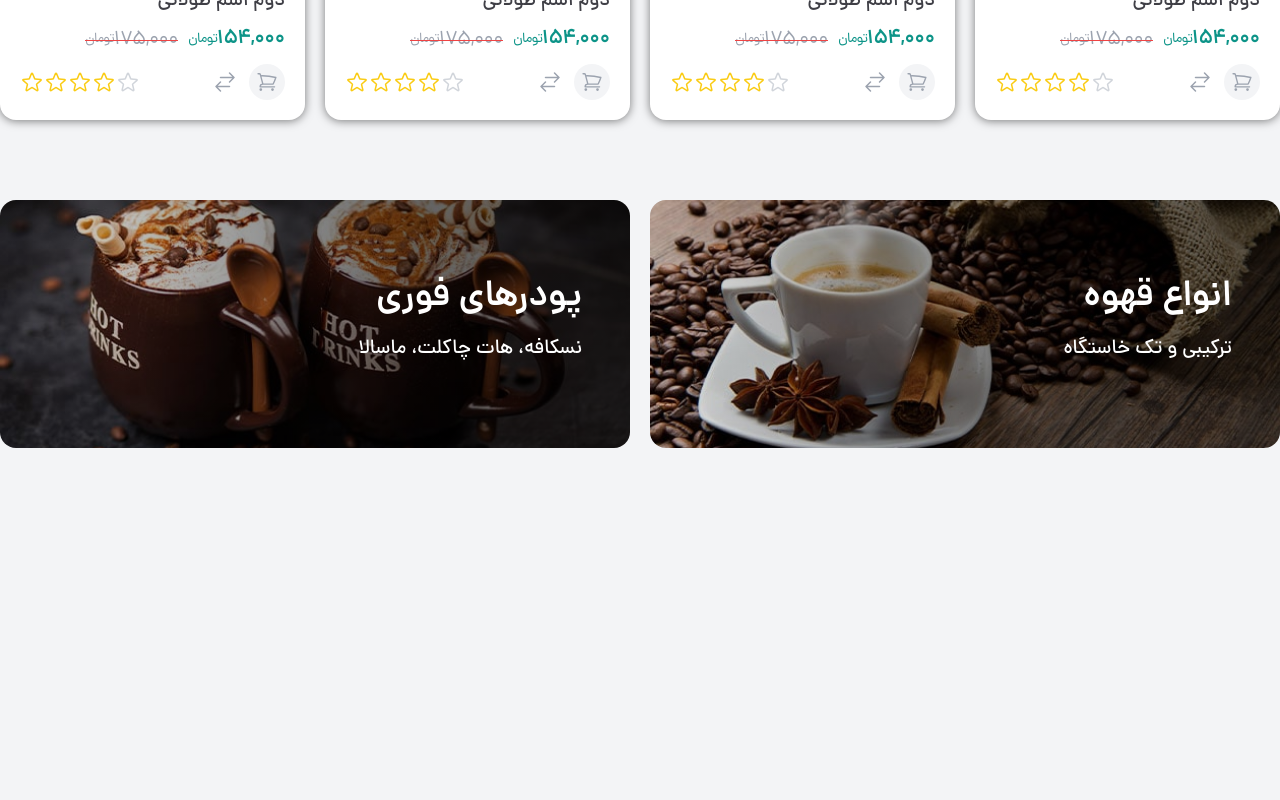
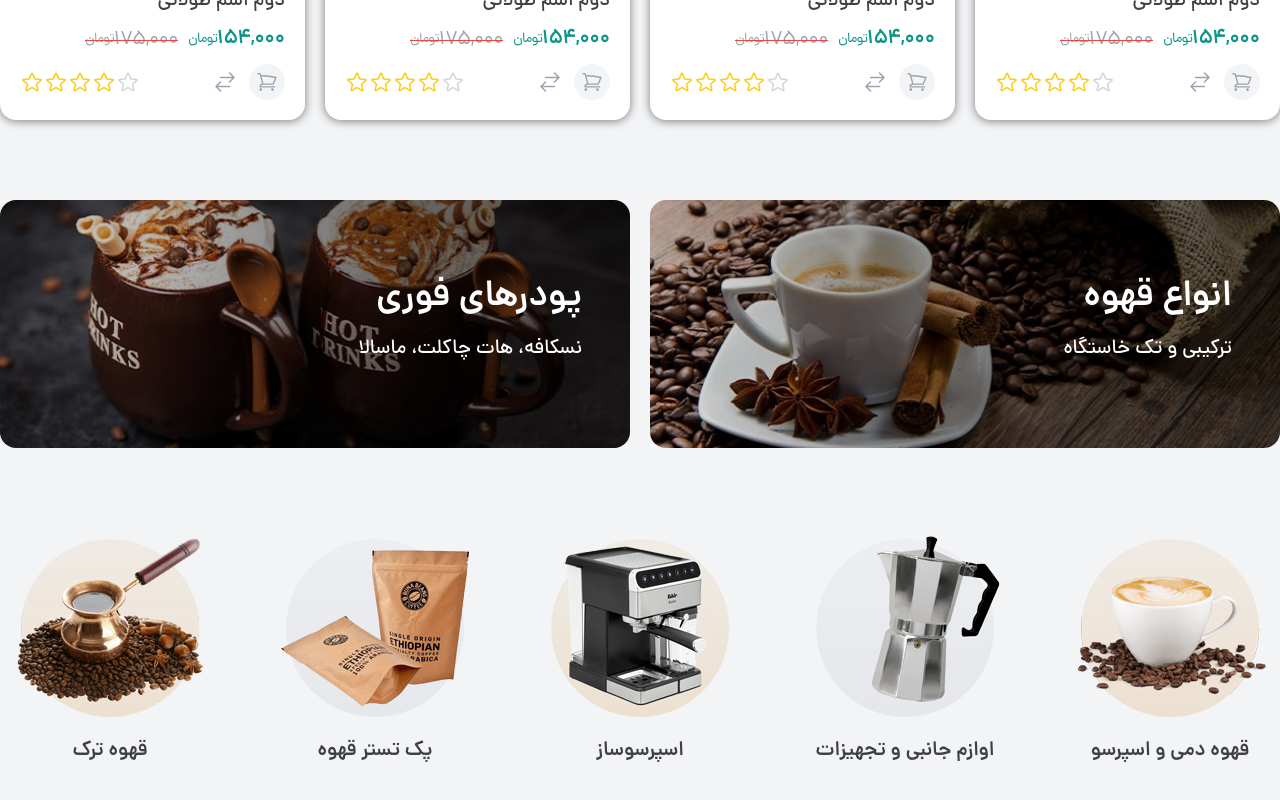
Before and after one commit to BehnamBorhani/Coffee-Shop, a Next.js app: page / in a window 1280 px wide. Shown: the part 1475-2275 px from the top of the page. Before the commit the page ends 2003 px from the top, so only its background shows below. Built offline with nearby package versions, Linux system fonts and the light colour scheme.

Commit message:
products category created

```diff
--- a/src/app/page.js
+++ b/src/app/page.js
@@ -71,6 +71,73 @@ export default function Home() {
             </div>
           </div>
         </section>
+
+        <section class="products-categories mb-10 md:mb-20">
+          <div class="container">
+            <div class="flex items-center justify-center flex-wrap gap-y-6 gap-x-[29px] md:gap-x-[65px] ">
+              <div class="w-25 md:w-50 text-center">
+                <a href="#">
+                  <img
+                    src="/images/categories/category1.png"
+                    loading="lazy"
+                    alt=""
+                  />
+                  <span class="inline-block mt-1.5 md:mt-2.5 font-DanaDemibold text-sm md:text-xl text-zinc-700 dark:text-white">
+                    قهوه دمی و اسپرسو
+                  </span>
+                </a>
+              </div>
+              <div class="w-25 md:w-50 text-center">
+                <a href="#">
+                  <img
+                    src="/images/categories/category2.png"
+                    loading="lazy"
+                    alt=""
+                  />
+                  <span class="inline-block mt-1.5 md:mt-2.5 font-DanaDemibold text-sm md:text-xl text-zinc-700 dark:text-white">
+                    اوازم جانبی و تجهیزات
+                  </span>
+                </a>
+              </div>
+              <div class="w-25 md:w-50 text-center">
+                <a href="#">
+                  <img
+                    src="/images/categories/category3.png"
+                    loading="lazy"
+                    alt=""
+                  />
+                  <span class="inline-block mt-1.5 md:mt-2.5 font-DanaDemibold text-sm md:text-xl text-zinc-700 dark:text-white">
+                    اسپرسوساز
+                  </span>
+                </a>
+              </div>
+              <div class="w-25 md:w-50 text-center">
+                <a href="#">
+                  <img
+                    src="/images/categories/category4.png"
+                    loading="lazy"
+                    alt=""
+                  />
+                  <span class="inline-block mt-1.5 md:mt-2.5 font-DanaDemibold text-sm md:text-xl text-zinc-700 dark:text-white">
+                    پک تستر قهوه
+                  </span>
+                </a>
+              </div>
+              <div class="w-25 md:w-50 text-center">
+                <a href="#">
+                  <img
+                    src="/images/categories/category5.png"
+                    loading="lazy"
+                    alt=""
+                  />
+                  <span class="inline-block mt-1.5 md:mt-2.5 font-DanaDemibold text-sm md:text-xl text-zinc-700 dark:text-white">
+                    قهوه ترک
+                  </span>
+                </a>
+              </div>
+            </div>
+          </div>
+        </section>
       </main>
     </>
   );
```
